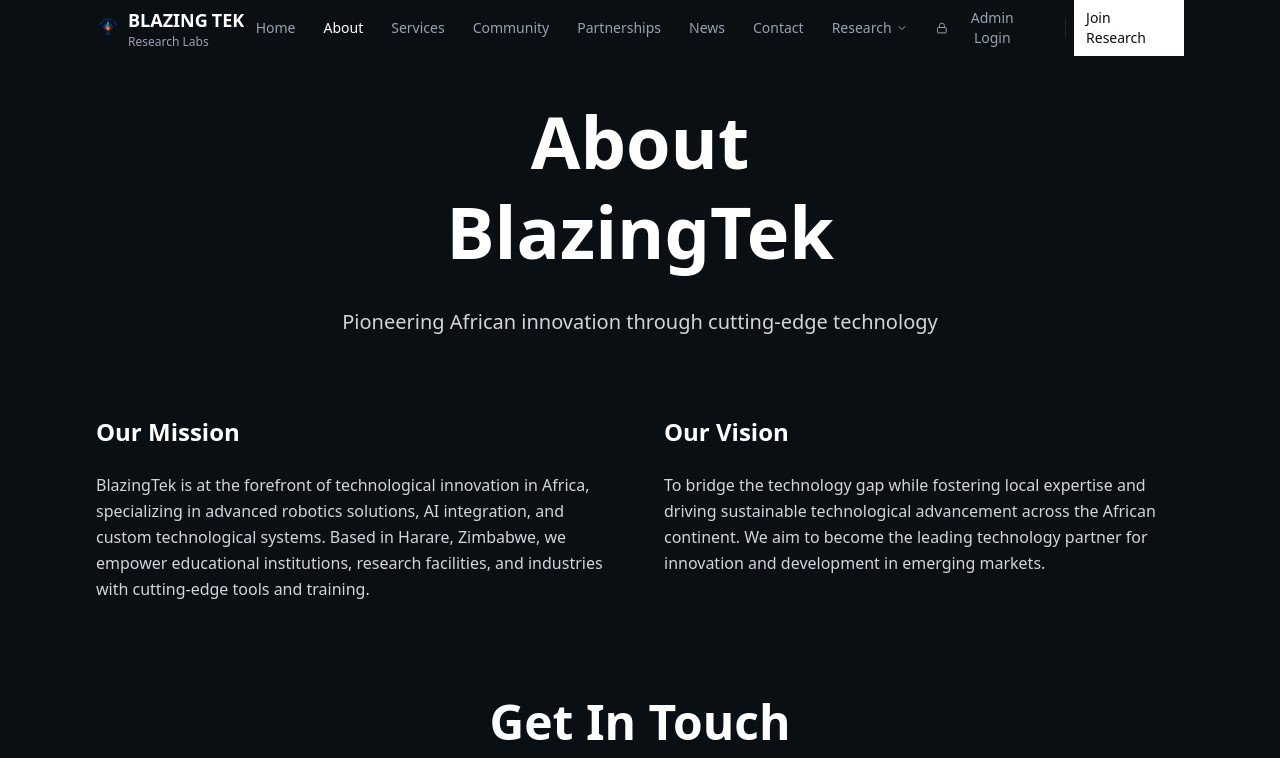
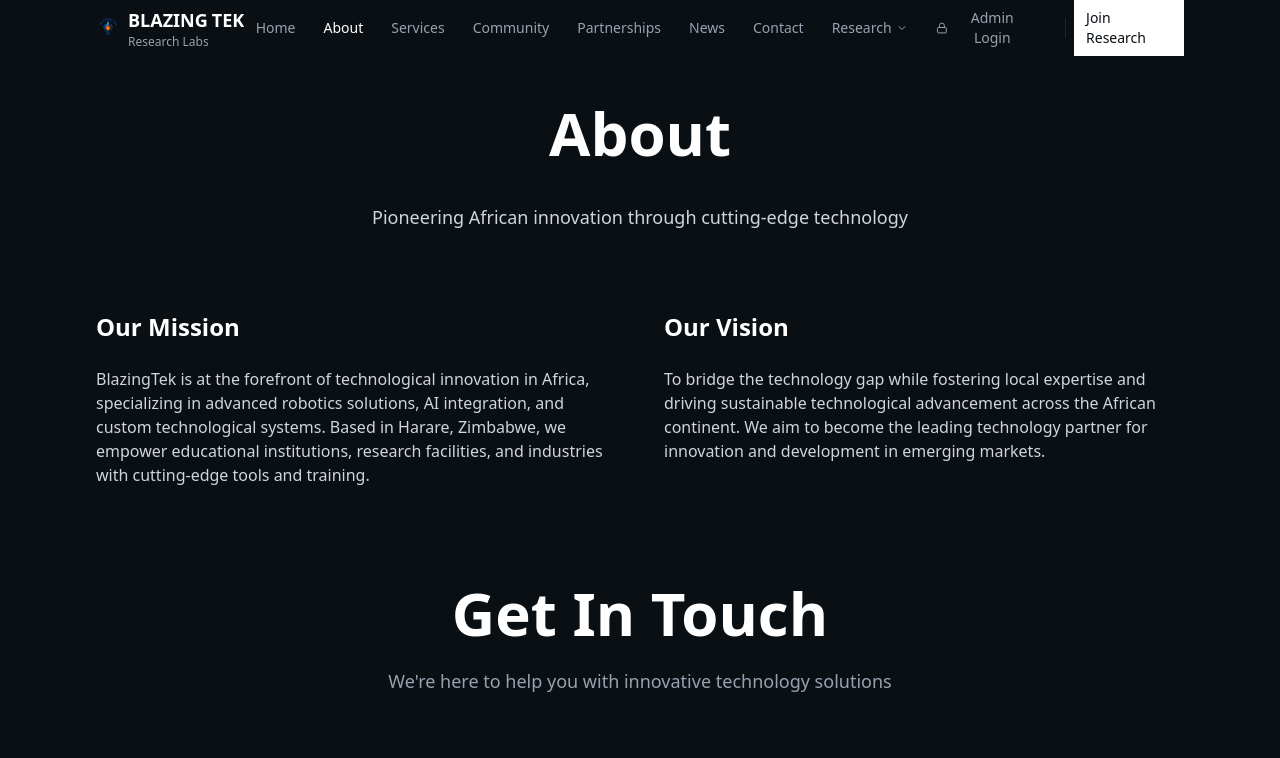
Before and after one commit to tgzgondoz/blazingtek, a React (Vite) app: page /about in a window 1280 px wide. Shown: the top 758 px of the page. Built offline with nearby package versions, Linux system fonts and the light colour scheme.

Commit message:
updates final

```diff
--- a/src/pages/Abouts.jsx
+++ b/src/pages/Abouts.jsx
@@ -5,7 +5,7 @@ const Abouts = () => {
     <div className="min-h-screen bg-[#0A0F14]">
       {/* Combined Hero & About Section */}
       <section className="relative text-white py-24 overflow-hidden">
-        {/* Subtle background pattern */}
+        {/* Subtle background pattern - matches Home */}
         <div className="absolute inset-0 opacity-5">
           <svg width="100%" height="100%" xmlns="http://www.w3.org/2000/svg">
             <defs>
@@ -31,23 +31,20 @@ const Abouts = () => {
         </div>
 
         <div className="relative max-w-6xl mx-auto px-4 sm:px-6 lg:px-8">
-          {/* Header */}
+          {/* Header - Matched to Home's scale */}
           <motion.div
             initial={{ opacity: 0, y: 20 }}
             animate={{ opacity: 1, y: 0 }}
             className="text-center mb-20"
           >
-            <h1 className="text-5xl md:text-6xl lg:text-7xl font-bold mb-8 leading-tight">
+            <h1 className="text-4xl md:text-5xl lg:text-6xl font-bold mb-8 leading-tight">
               <span className="text-white">
                 About
               </span>
-              <br />
-              <span className="text-white">
-                BlazingTek
-              </span>
             </h1>
 
-            <p className="text-xl text-gray-300 max-w-2xl mx-auto">
+            {/* Changed from text-xl to text-lg */}
+            <p className="text-lg text-gray-300 max-w-2xl mx-auto">
               Pioneering African innovation through cutting-edge technology
             </p>
           </motion.div>
@@ -61,7 +58,8 @@ const Abouts = () => {
               viewport={{ once: true }}
             >
               <h2 className="text-2xl font-bold text-white mb-6">Our Mission</h2>
-              <p className="text-gray-300 leading-relaxed">
+              {/* Changed from leading-relaxed to default for consistency */}
+              <p className="text-gray-300">
                 BlazingTek is at the forefront of technological innovation in Africa, specializing in
                 advanced robotics solutions, AI integration, and custom technological systems. Based in
                 Harare, Zimbabwe, we empower educational institutions, research facilities, and industries
@@ -76,7 +74,7 @@ const Abouts = () => {
               viewport={{ once: true }}
             >
               <h2 className="text-2xl font-bold text-white mb-6">Our Vision</h2>
-              <p className="text-gray-300 leading-relaxed">
+              <p className="text-gray-300">
                 To bridge the technology gap while fostering local expertise and driving sustainable
                 technological advancement across the African continent. We aim to become the leading
                 technology partner for innovation and development in emerging markets.
@@ -92,16 +90,18 @@ const Abouts = () => {
               viewport={{ once: true }}
               className="text-center mb-16"
             >
-              <h2 className="text-4xl md:text-5xl font-bold text-white mb-6">
+              {/* Option 1: Match Home's h1 scale */}
+              <h2 className="text-4xl md:text-5xl lg:text-6xl font-bold text-white mb-6">
                 Get In <span className="text-white">Touch</span>
               </h2>
 
-              <p className="text-xl text-gray-400 max-w-2xl mx-auto">
+              {/* Changed from text-xl to text-lg */}
+              <p className="text-lg text-gray-400 max-w-2xl mx-auto">
                 We're here to help you with innovative technology solutions
               </p>
             </motion.div>
 
-            {/* Contact Cards */}
+            {/* Contact Cards - text sizes already match (text-lg) */}
             <div className="grid grid-cols-1 md:grid-cols-3 gap-6 mb-20">
               {/* Phone */}
               <motion.a
@@ -128,7 +128,7 @@ const Abouts = () => {
                 </div>
               </motion.a>
 
-              {/* Email */}
+              {/* Email - same structure */}
               <motion.a
                 href="mailto:info@blazingtek.co"
                 className="group relative"
@@ -153,7 +153,7 @@ const Abouts = () => {
                 </div>
               </motion.a>
 
-              {/* Location */}
+              {/* Location - same structure */}
               <motion.div
                 className="group relative"
                 whileHover={{ y: -8 }}
--- a/src/pages/SustainableRobotics.jsx
+++ b/src/pages/SustainableRobotics.jsx
@@ -1,31 +1,26 @@
 import React from 'react';
 import { motion } from 'framer-motion';
-import { Leaf, Zap, Cpu, BarChart3, Target, Globe, ArrowRight } from 'lucide-react';
 
 const SustainableRobotics = () => {
   const projects = [
     {
       title: 'Solar-Powered Agricultural Bots',
       description: 'Autonomous robots for precision farming powered entirely by solar energy',
-      icon: Leaf,
       status: 'In Development'
     },
     {
       title: 'Ocean Cleanup Drones',
       description: 'AI-guided drones for collecting marine plastic waste',
-      icon: Globe,
       status: 'Field Testing'
     },
     {
       title: 'Energy-Efficient Actuators',
       description: 'Next-generation servo systems with 40% less power consumption',
-      icon: Zap,
       status: 'Research Phase'
     },
     {
       title: 'Biodegradable Components',
       description: 'Developing robot parts from sustainable, biodegradable materials',
-      icon: Leaf,
       status: 'Prototype Stage'
     }
   ];
@@ -50,7 +45,7 @@ const SustainableRobotics = () => {
           className="text-center mb-16"
         >
           <div className="inline-flex items-center justify-center w-16 h-16 bg-white/10 rounded-full mb-6">
-            <Leaf className="h-8 w-8 text-gray-300" />
+            <div className="text-2xl font-bold text-gray-300">S</div>
           </div>
           <h1 className="text-4xl md:text-5xl font-bold text-white mb-4">
             Sustainable Robotics
@@ -74,17 +69,17 @@ const SustainableRobotics = () => {
             </p>
             <div className="grid md:grid-cols-3 gap-6">
               <div className="bg-white/5 border border-white/10 p-6 rounded-xl">
-                <Target className="h-6 w-6 text-gray-300 mb-3" />
+                <div className="text-lg font-semibold text-gray-300 mb-3">Target</div>
                 <h3 className="text-lg font-semibold text-white mb-2">Reduced Carbon Footprint</h3>
                 <p className="text-gray-400 text-sm">Developing robots that consume 60% less energy than conventional models</p>
               </div>
               <div className="bg-white/5 border border-white/10 p-6 rounded-xl">
-                <Cpu className="h-6 w-6 text-gray-300 mb-3" />
+                <div className="text-lg font-semibold text-gray-300 mb-3">CPU</div>
                 <h3 className="text-lg font-semibold text-white mb-2">Smart Energy Management</h3>
                 <p className="text-gray-400 text-sm">AI-powered systems for optimal energy distribution and consumption</p>
               </div>
               <div className="bg-white/5 border border-white/10 p-6 rounded-xl">
-                <BarChart3 className="h-6 w-6 text-gray-300 mb-3" />
+                <div className="text-lg font-semibold text-gray-300 mb-3">Analytics</div>
                 <h3 className="text-lg font-semibold text-white mb-2">Lifecycle Optimization</h3>
                 <p className="text-gray-400 text-sm">Designing for easy repair, upgrade, and end-of-life recycling</p>
               </div>
@@ -107,7 +102,9 @@ const SustainableRobotics = () => {
                 className="bg-white/5 border border-white/10 rounded-xl p-6 hover:bg-white/10 transition-all duration-300"
               >
                 <div className="flex items-start justify-between mb-4">
-                  <project.icon className="h-8 w-8 text-gray-300" />
+                  <div className="w-8 h-8 bg-white/10 rounded flex items-center justify-center">
+                    <div className="text-gray-300">P</div>
+                  </div>
                   <span className="px-3 py-1 bg-white/10 text-gray-300 text-xs font-medium rounded-full border border-white/10">
                     {project.status}
                   </span>
@@ -154,7 +151,7 @@ const SustainableRobotics = () => {
             <div className="flex flex-col sm:flex-row gap-4 justify-center">
               <button className="inline-flex items-center justify-center gap-2 px-6 py-3 bg-white text-[#0A0F14] font-medium rounded-lg hover:bg-gray-100 transition-colors">
                 <span>Apply for Research Position</span>
-                <ArrowRight className="h-4 w-4" />
+                <span>→</span>
               </button>
               <button className="px-6 py-3 bg-white/5 text-white font-medium rounded-lg hover:bg-white/10 transition-colors border border-white/10">
                 Request Partnership Info
```
Also changed, not shown: src/pages/Community.jsx (+7 -0 lines).
